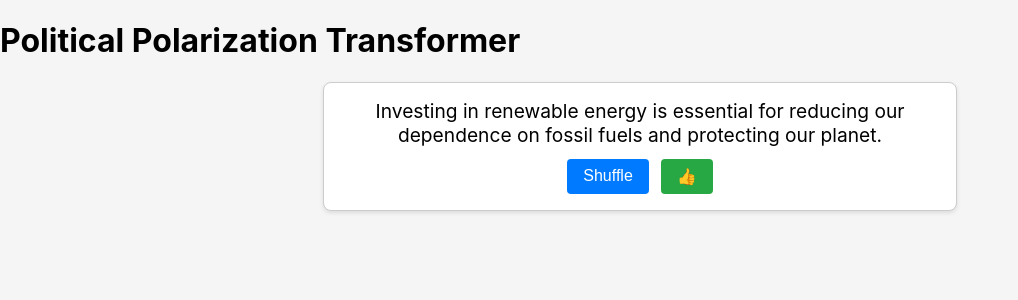
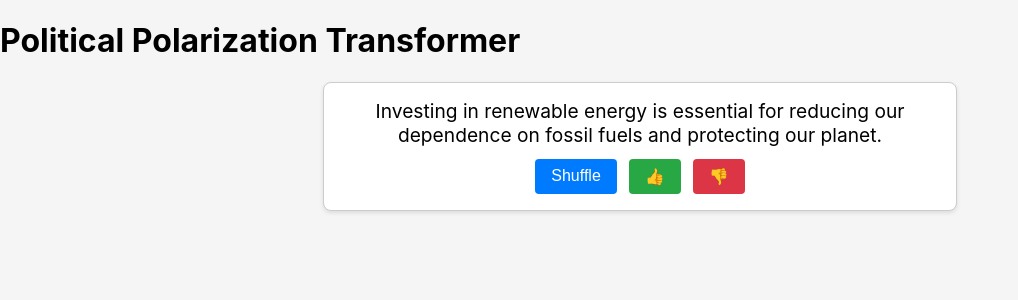
Before and after one commit to maadeshsivakumar/polarisation-frontend, a React (Create React App) app: page / in a window 1280 px wide. Shown: the top 300 px of the page, without its empty margins (0-1018 px from the left). Built offline with nearby package versions, Linux system fonts and the light colour scheme.

Commit message:
Add thumbs down button

```diff
--- a/src/components/PromptCard.css
+++ b/src/components/PromptCard.css
@@ -7,7 +7,7 @@
   margin: 20px auto;
   text-align: center;
   background-color: #fff;
-    box-shadow: 0 2px 4px rgba(0,0,0,0.1);
+  box-shadow: 0 2px 4px rgba(0, 0, 0, 0.1);
 }
 
 .prompt-content {
@@ -23,7 +23,8 @@
 }
 
 .shuffle-button,
-  .thumbs-up-button {
+.thumbs-up-button,
+.thumbs-down-button {
   padding: 8px 16px;
   font-size: 1em;
   cursor: pointer;
@@ -49,3 +50,12 @@
 .thumbs-up-button:hover {
   background-color: #1e7e34;
 }
+
+.thumbs-down-button {
+  background-color: #dc3545;
+  color: #fff;
+}
+
+.thumbs-down-button:hover {
+  background-color: #c82333;
+}
--- a/src/components/PromptCard.js
+++ b/src/components/PromptCard.js
@@ -22,11 +22,11 @@ const PromptCard = () => {
         setCurrentPromptIndex((prevIndex) => (prevIndex + 1) % predefinedPrompts.length);
     };
 
-  const handleThumbsUp = async () => {
-    // Thumbs up indicates that the user agrees with the current prompt direction.
+    const handleFeedback = async (feedbackValue) => {
+        // Prepare payload with the current prompt and the provided feedback
         const payload = {
             text: predefinedPrompts[currentPromptIndex],
-      feedback: true // true for thumbs up
+            feedback: feedbackValue, // true for thumbs up, false for thumbs down
         };
 
         try {
@@ -47,6 +47,14 @@ const PromptCard = () => {
         }
     };
 
+    const handleThumbsUp = () => {
+        handleFeedback(true);
+    };
+
+    const handleThumbsDown = () => {
+        handleFeedback(false);
+    };
+
     return (
         <div className="prompt-card">
             <div className="prompt-content" data-testid="prompt-content">
@@ -59,6 +67,9 @@ const PromptCard = () => {
                 <button className="thumbs-up-button" onClick={handleThumbsUp}>
                     👍
                 </button>
+                <button className="thumbs-down-button" onClick={handleThumbsDown}>
+                    👎
+                </button>
             </div>
         </div>
     );
```
Also changed, not shown: 1 other file (tests, documents, lock files or other folders). Lines whose indentation alone changed are shown as unchanged.
